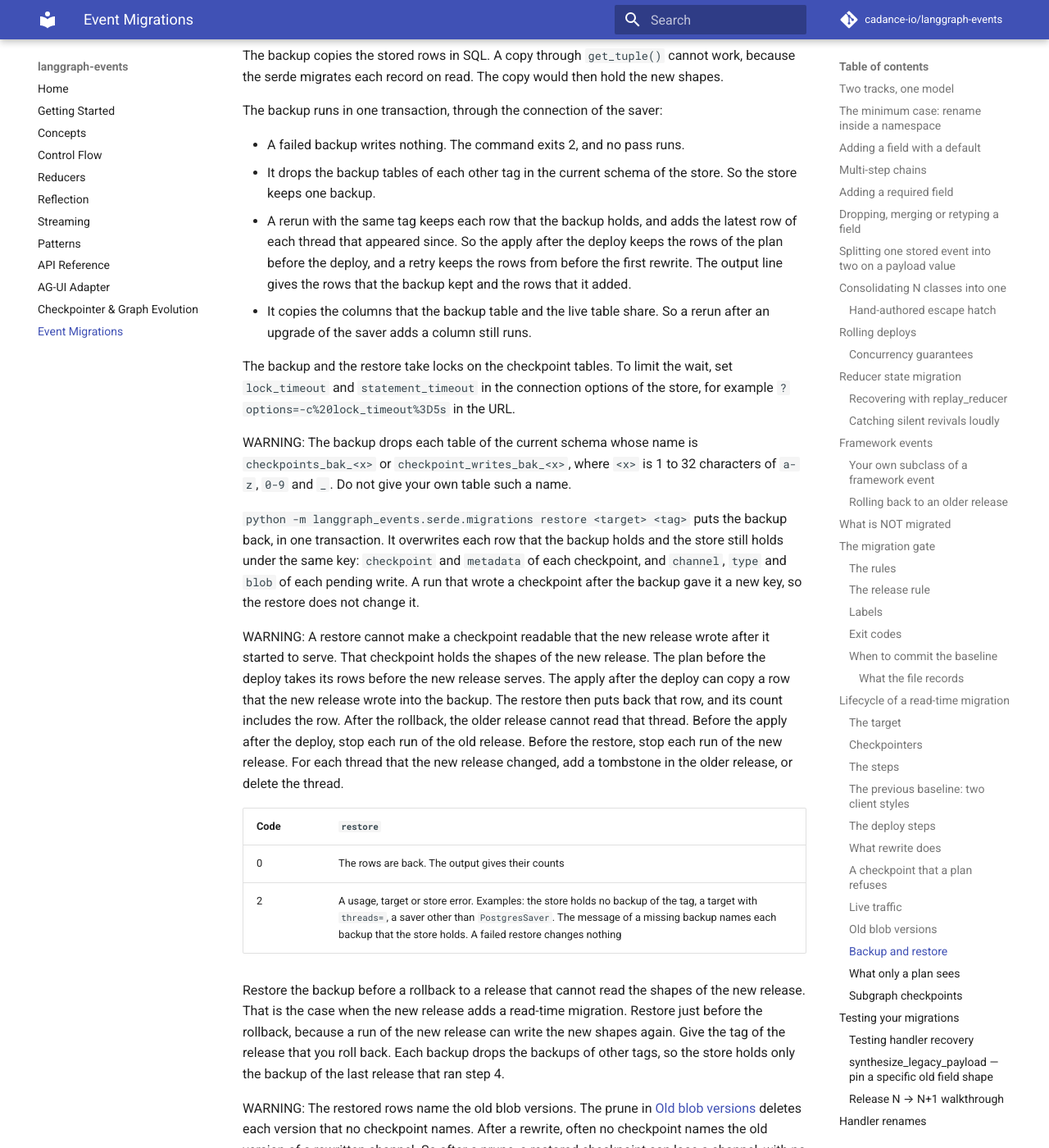
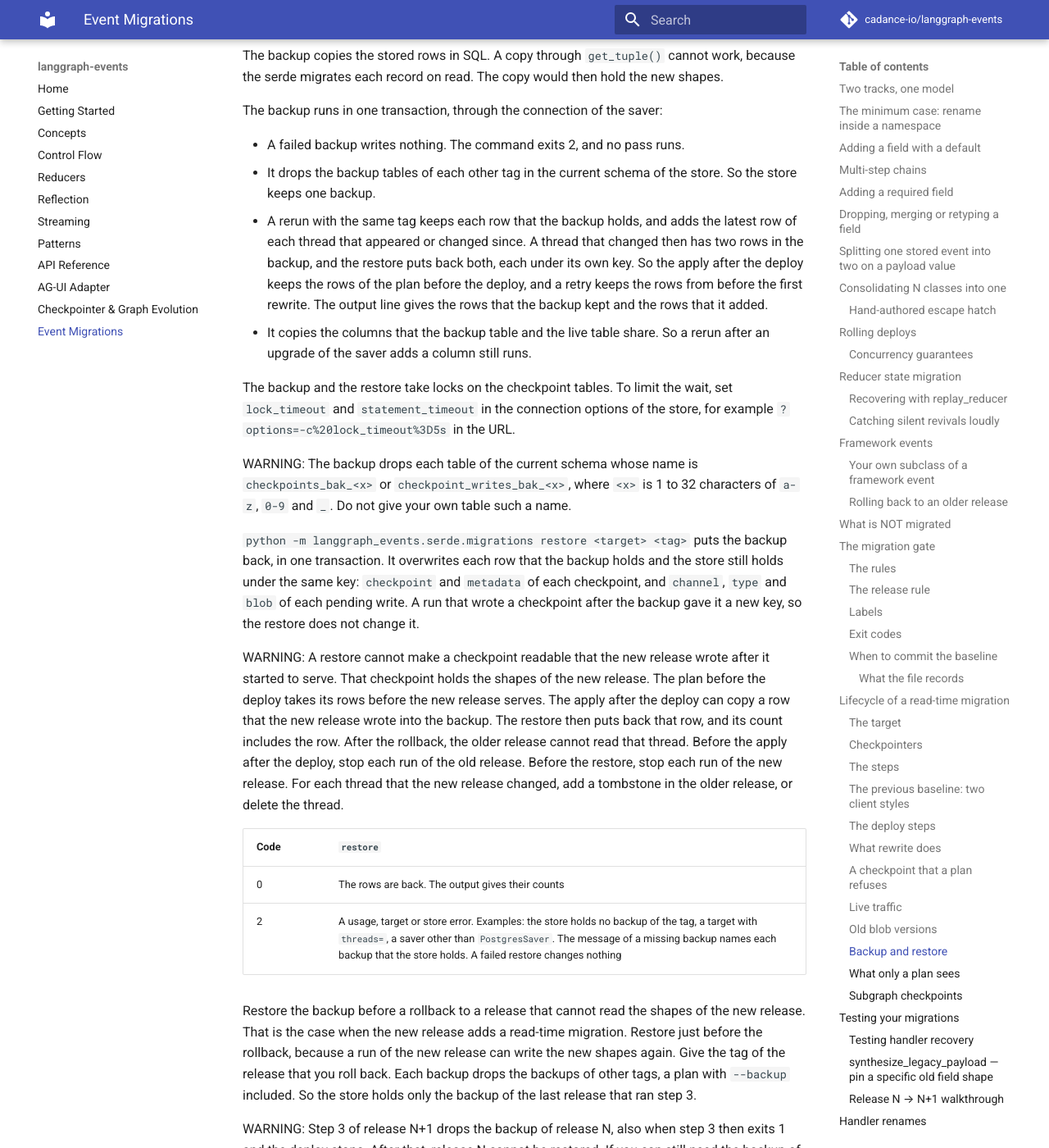
Before and after one commit to cadance-io/langgraph-events, an MkDocs documentation site: the page built from docs/event-migrations.md, in a window 1280 px wide and 1400 px high, scrolled down 32231 px. Shown: the whole window at 82% size. Built offline with MkDocs 1.6.1 and Material for MkDocs 9.7.7, drawn with Linux system fonts in a browser that asks for light colours; comment, search, counter and statistics services are not loaded; some of the changed text lies outside the part shown.

Commit message:
docs(review): state that a plan backup drops other tags and adds changed threads (#223)
- A plan with --backup drops the backups of other tags. So the store holds
  the backup of the last release that ran step 3, and a stopped deploy of
  release N+1 leaves no backup of release N. A WARNING says so.
- A rerun with the same tag adds the latest row of each thread that
  appeared or changed since, not only of new threads.
- The api.md line of render names the condition of the next command.

Co-Authored-By: Claude Opus 5.5 <noreply@anthropic.com>
Claude-Session: https://claude.ai/code/session_01HFwCtoR7grzSkEiyueonAU

```diff
--- a/docs/event-migrations.md
+++ b/docs/event-migrations.md
@@ -713,7 +713,7 @@ Each command is `python -m langgraph_events.serde.migrations <command>`.
 | 1. Add the migration | Development | `baseline update <target>` | The baseline records the new migration |
 | 2. Gate each change | CI | `check <target> --previous prev.json` | No shipped migration survives, and the baseline matches the code |
 | 3. Plan under release N | Before release N serves, in a one-off container of release N | `rewrite <target> --expect <fingerprint of N> --accept rewrite --backup <tag of N>` | The backup is taken. Exit 0: release N reads each checkpoint, or can rewrite it. No checkpoint is refused |
-| 4. Deploy release N | After the deploy, in release N | `rewrite <target> --apply --expect <fingerprint of N> --backup <tag of N> --accept refused` | The backup keeps its rows and adds new threads, and every pass ran. Exit 0 also when a checkpoint stays refused. The output names each one |
+| 4. Deploy release N | After the deploy, in release N | `rewrite <target> --apply --expect <fingerprint of N> --backup <tag of N> --accept refused` | The backup keeps its rows and adds the latest row of each new or changed thread, and every pass ran. Exit 0 also when a checkpoint stays refused. The output names each one |
 | 5. Delete the migration | Development of release N+1 | Delete it, then `baseline update <target> --previous prev.json` | The baseline drops the history that the migration covered |
 | 6. Deploy release N+1 | Before the deploy, in release N | `rewrite <target> --expect <fingerprint of N>` | Exit 0: release N reads the store clean |
 | Roll back release N | Before the rollback, in release N | `restore <target> <tag of N>` | Exit 0: the rows of the backup are back |
@@ -724,7 +724,7 @@ Each command is `python -m langgraph_events.serde.migrations <command>`.
 
 Step 3 stops a release that cannot read the store before that release serves. A checkpoint that needs a rewrite is the expected result of a new migration, so `--accept rewrite` lets the deploy go on. A refused checkpoint exits 1, and the deploy stops. Step 3 writes no checkpoint. With `--backup`, it takes the backup before release N serves. So the backup holds each thread before release N can write to it.
 
-Step 4 runs after release N serves. Give it the same tag as step 3. The backup then keeps each row of step 3, and adds the latest row of each thread that appeared since. The deploy cannot stop there, so `--accept refused` exits 0 when a checkpoint stays refused. Read the output, and settle each refused checkpoint before step 6. When the store did not settle after the last pass, the output also names the next command. A failed backup still exits 2, and no plan runs. `--backup` needs a `PostgresSaver`, and a target without `threads=`. For another store, back up the store with the tools of its database, and leave out `--backup`.
+Step 4 runs after release N serves. Give it the same tag as step 3. The backup then keeps each row of step 3, and adds the latest row of each thread that appeared or changed since. The deploy cannot stop there, so `--accept refused` exits 0 when a checkpoint stays refused. Read the output, and settle each refused checkpoint before step 6. When the store did not settle after the last pass, the output also names the next command. A failed backup still exits 2, and no plan runs. `--backup` needs a `PostgresSaver`, and a target without `threads=`. For another store, back up the store with the tools of its database, and leave out `--backup`.
 
 Step 6 is the safety check of the deletion. CI reads no store, so CI cannot prove that the store is clean. If step 6 exits 1, do not deploy release N+1. Run step 4 again, with the fingerprint and the tag of release N. If a refused thread cannot converge, keep the migration one more release with `baseline hold`. See [The release rule](#the-release-rule).
 
@@ -892,7 +892,7 @@ The backup runs in one transaction, through the connection of the saver:
 
 - A failed backup writes nothing. The command exits 2, and no pass runs.
 - It drops the backup tables of each other tag in the current schema of the store. So the store keeps one backup.
-- A rerun with the same tag keeps each row that the backup holds, and adds the latest row of each thread that appeared since. So the apply after the deploy keeps the rows of the plan before the deploy, and a retry keeps the rows from before the first rewrite. The output line gives the rows that the backup kept and the rows that it added.
+- A rerun with the same tag keeps each row that the backup holds, and adds the latest row of each thread that appeared or changed since. A thread that changed then has two rows in the backup, and the restore puts back both, each under its own key. So the apply after the deploy keeps the rows of the plan before the deploy, and a retry keeps the rows from before the first rewrite. The output line gives the rows that the backup kept and the rows that it added.
 - It copies the columns that the backup table and the live table share. So a rerun after an upgrade of the saver adds a column still runs.
 
 The backup and the restore take locks on the checkpoint tables. To limit the wait, set `lock_timeout` and `statement_timeout` in the connection options of the store, for example `?options=-c%20lock_timeout%3D5s` in the URL.
@@ -908,7 +908,9 @@ WARNING: A restore cannot make a checkpoint readable that the new release wrote
 | 0 | The rows are back. The output gives their counts |
 | 2 | A usage, target or store error. Examples: the store holds no backup of the tag, a target with `threads=`, a saver other than `PostgresSaver`. The message of a missing backup names each backup that the store holds. A failed restore changes nothing |
 
-Restore the backup before a rollback to a release that cannot read the shapes of the new release. That is the case when the new release adds a read-time migration. Restore just before the rollback, because a run of the new release can write the new shapes again. Give the tag of the release that you roll back. Each backup drops the backups of other tags, so the store holds only the backup of the last release that ran step 4.
+Restore the backup before a rollback to a release that cannot read the shapes of the new release. That is the case when the new release adds a read-time migration. Restore just before the rollback, because a run of the new release can write the new shapes again. Give the tag of the release that you roll back. Each backup drops the backups of other tags, a plan with `--backup` included. So the store holds only the backup of the last release that ran step 3.
+
+WARNING: Step 3 of release N+1 drops the backup of release N, also when step 3 then exits 1 and the deploy stops. After that, release N cannot be restored. If you can still need the backup of release N, copy its two tables with the tools of the database before step 3 of release N+1.
 
 WARNING: The restored rows name the old blob versions. The prune in [Old blob versions](#old-blob-versions) deletes each version that no checkpoint names. After a rewrite, often no checkpoint names the old version of a rewritten channel. So after a prune, a restored checkpoint can lose a channel, with no error. Do not restore a backup that is older than the last prune. A backup with a reused tag keeps its old rows, so it can be older than a prune that ran after its first run.
 
```
Also changed, not shown: CHANGELOG.md (+13 -13 lines), docs/api.md (+1 -1 lines), 1 other file.
